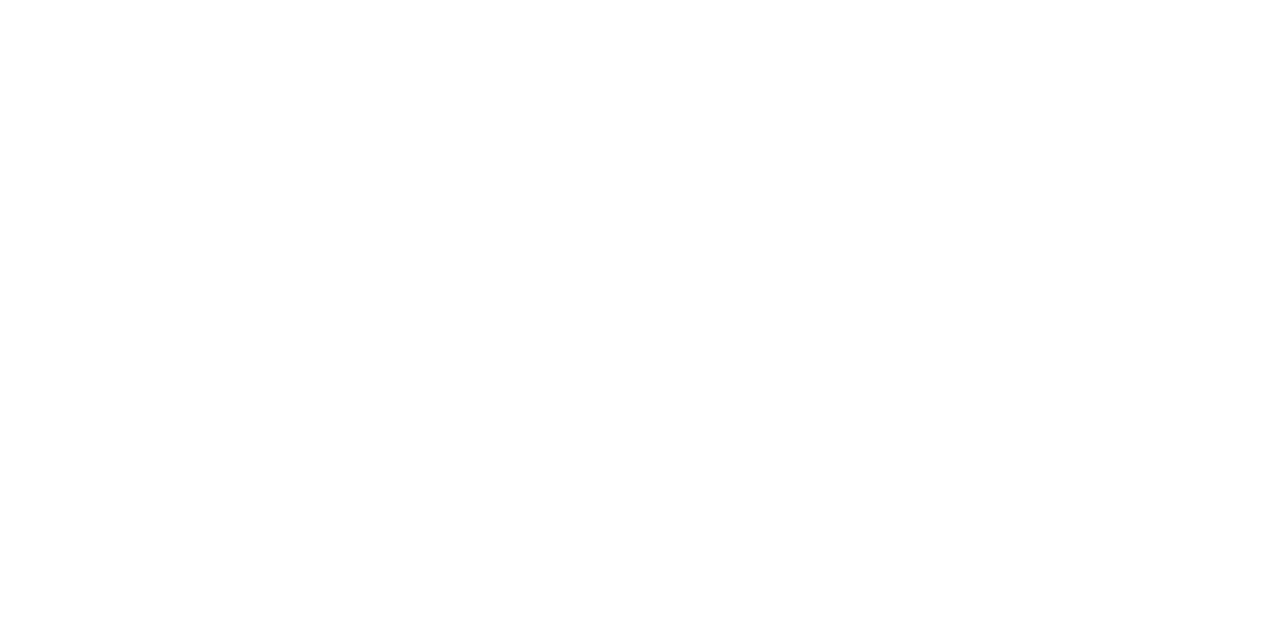
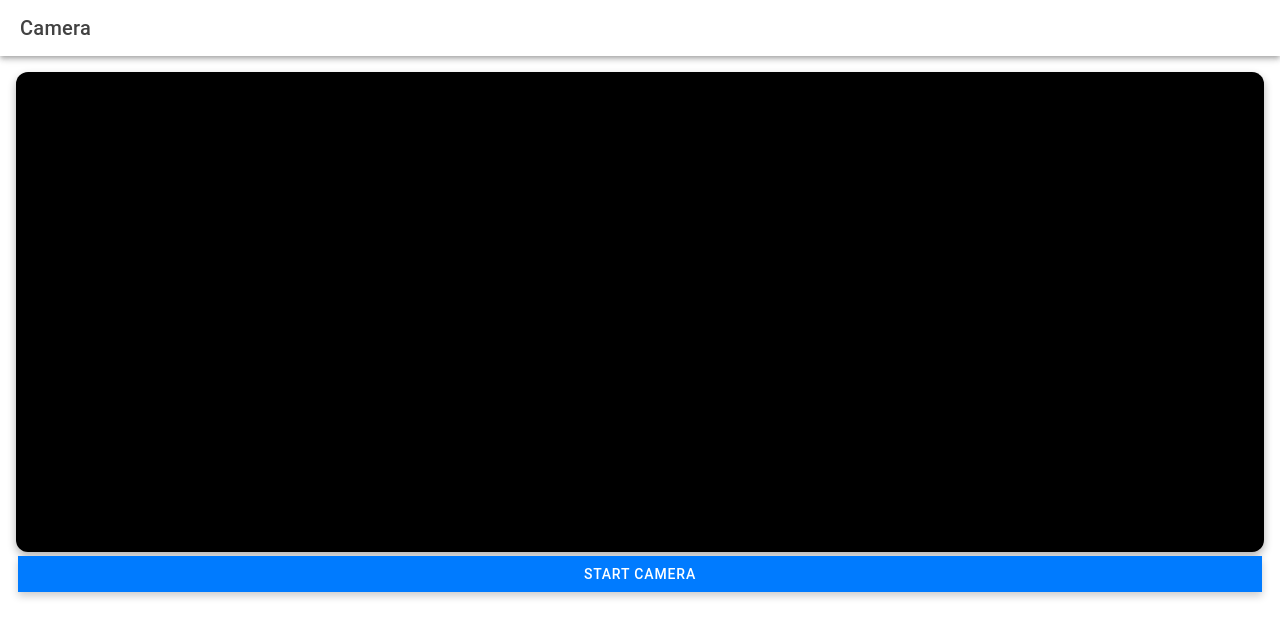
Before and after one commit to Lucifer29082002/SignVerse, a React (Vite) app: page /camera in a window 1280 px wide. Shown: the top 638 px of the page. Built offline with nearby package versions, Linux system fonts and the light colour scheme.

Commit message:
added camera page

```diff
--- a/package.json
+++ b/package.json
@@ -13,9 +13,12 @@
   },
   "dependencies": {
     "@capacitor/app": "6.0.1",
+    "@capacitor/camera": "^6.0.2",
     "@capacitor/core": "6.1.2",
+    "@capacitor/filesystem": "^6.0.1",
     "@capacitor/haptics": "6.0.1",
     "@capacitor/keyboard": "6.0.2",
+    "@capacitor/preferences": "^6.0.2",
     "@capacitor/status-bar": "6.0.1",
     "@ionic/react": "^8.0.0",
     "@ionic/react-router": "^8.0.0",
--- a/src/App.tsx
+++ b/src/App.tsx
@@ -2,6 +2,7 @@
 import { IonApp, IonRouterOutlet, setupIonicReact } from '@ionic/react';
 import { IonReactRouter } from '@ionic/react-router';
 import Home from './pages/Home';
+import CameraPage from './pages/CameraPage/CameraPage';
 
 /* Core CSS required for Ionic components to work properly */
 import '@ionic/react/css/core.css';
@@ -39,12 +40,9 @@
   <IonApp>
     <IonReactRouter>
       <IonRouterOutlet>
-        <Route exact path="/home">
-          <Home />
-        </Route>
-        <Route exact path="/">
-          <Redirect to="/home" />
-        </Route>
+        <Route exact path="/home"><Home /></Route>
+        <Route exact path="/camera" component={CameraPage} />
+        <Route exact path="/"><Redirect to="/home" /></Route>
       </IonRouterOutlet>
     </IonReactRouter>
   </IonApp>
--- a/src/components/ExploreContainer.tsx
+++ b/src/components/ExploreContainer.tsx
@@ -7,6 +7,7 @@
     <div id="container">
       <strong>Ready to create an app?</strong>
       <p>Start with Ionic <a target="_blank" rel="noopener noreferrer" href="https://ionicframework.com/docs/components">UI Components</a></p>
+      <p>Camera Page <a target="_blank" rel="noopener noreferrer" href="/camera">Camera Page</a></p>
     </div>
   );
 };
--- /dev/null
+++ b/src/pages/CameraPage/CameraPage.css
@@ -0,0 +1,83 @@
+/* General Styles */
+.ion-padding {
+    padding: 16px;
+  }
+
+  .video-container {
+    position: relative; /* Positioning context for recording indicator */
+    display: flex;
+    justify-content: center;
+    align-items: center;
+    height: 60vh; /* Adjusted height for better responsiveness */
+    background-color: #000; /* Darker background for video */
+    border-radius: 12px; /* Rounded corners for video container */
+    overflow: hidden; /* Ensure video doesn't overflow container */
+    box-shadow: 0 4px 8px rgba(0, 0, 0, 0.3); /* Add shadow for depth */
+  }
+
+  video {
+    width: 100%;
+    height: 100%; /* Ensure video fills container */
+    object-fit: cover; /* Maintain aspect ratio without stretching */
+  }
+
+  /* Styles for recording indicator */
+  .recording-indicator {
+    position: absolute; /* Positioned relative to the video container */
+    top: 16px;
+    left: 16px;
+    display: flex;
+    align-items: center;
+    background-color: rgba(255, 0, 0, 0.9);
+    padding: 8px 16px;
+    border-radius: 25px;
+    color: #fff;
+    font-weight: bold;
+    font-size: 16px;
+    box-shadow: 0 6px 12px rgba(0, 0, 0, 0.2); /* Enhanced shadow for better visibility */
+    z-index: 10; /* Ensure it stays on top of other elements */
+  }
+
+  /* Styles for buttons */
+  ion-button {
+    --border-radius: 12px;
+    --box-shadow: 0 4px 8px rgba(0, 0, 0, 0.2);
+    --background: #007bff; /* Primary button color */
+    --color: #fff; /* Text color for buttons */
+    --padding-start: 18px; /* Increased padding for a more spacious look */
+    --padding-end: 18px;
+    --margin-bottom: 12px; /* Space between buttons */
+  }
+
+  ion-button[disabled] {
+    --background: #ccc; /* Background color for disabled state */
+    --color: #666; /* Text color for disabled state */
+    --box-shadow: none; /* Remove shadow for disabled buttons */
+  }
+
+  /* Styles for recorded videos list */
+  .recorded-videos {
+    margin-top: 20px;
+  }
+
+  .video-item {
+    margin-bottom: 20px;
+  }
+
+  /* Media Queries for Responsiveness */
+  @media (max-width: 768px) {
+    .video-container {
+      height: 50vh; /* Adjust height for smaller screens */
+    }
+
+    ion-button {
+      width: 100%; /* Make buttons full-width on smaller screens */
+      margin-bottom: 10px; /* Space between buttons */
+    }
+
+    .recording-indicator {
+      top: 10px; /* Adjust position for smaller screens */
+      left: 10px;
+      font-size: 14px; /* Smaller font size for smaller screens */
+    }
+  }
--- /dev/null
+++ b/src/pages/CameraPage/CameraPage.tsx
@@ -0,0 +1,135 @@
+import React, { useState, useRef, useEffect } from 'react';
+import { IonContent, IonHeader, IonPage, IonTitle, IonToolbar, IonButton } from '@ionic/react';
+import './CameraPage.css';
+
+const CameraPage: React.FC = () => {
+  const videoRef = useRef<HTMLVideoElement | null>(null);
+  const mediaRecorderRef = useRef<MediaRecorder | null>(null);
+  const [recordedChunks, setRecordedChunks] = useState<Blob[]>([]);
+  const [isRecording, setIsRecording] = useState(false);
+  const [timer, setTimer] = useState(0);
+  const timerIntervalRef = useRef<NodeJS.Timeout | null>(null);
+  const [cameraStream, setCameraStream] = useState<MediaStream | null>(null);
+  const [recordedVideos, setRecordedVideos] = useState<{url: string, blob: Blob}[]>([]);
+
+  const startStopCamera = async () => {
+    if (cameraStream) {
+      // Stop the current camera stream
+      cameraStream.getTracks().forEach(track => track.stop());
+      setCameraStream(null);
+      setIsRecording(false);
+      setRecordedChunks([]);
+      setRecordedVideos([]);
+    } else {
+      // Start a new camera stream
+      if (navigator.mediaDevices && navigator.mediaDevices.getUserMedia) {
+        try {
+          const stream = await navigator.mediaDevices.getUserMedia({ video: true, audio: true });
+          if (videoRef.current) {
+            videoRef.current.srcObject = stream;
+            videoRef.current.play(); // Ensure the video starts playing
+          }
+          setCameraStream(stream);
+          mediaRecorderRef.current = new MediaRecorder(stream);
+          mediaRecorderRef.current.ondataavailable = (event) => {
+            if (event.data.size > 0) {
+              setRecordedChunks((prev) => [...prev, event.data]);
+            }
+          };
+        } catch (error) {
+          console.error('Error accessing media devices:', error);
+        }
+      }
+    }
+  };
+
+  const toggleRecording = () => {
+    if (isRecording) {
+      if (mediaRecorderRef.current) {
+        mediaRecorderRef.current.stop();
+        setIsRecording(false);
+        if (timerIntervalRef.current) {
+          clearInterval(timerIntervalRef.current);
+        }
+      }
+    } else {
+      if (mediaRecorderRef.current) {
+        mediaRecorderRef.current.start();
+        setIsRecording(true);
+        setTimer(0);
+        timerIntervalRef.current = setInterval(() => {
+          setTimer((prev) => prev + 1);
+        }, 1000);
+      }
+    }
+  };
+
+  const saveVideo = () => {
+    const blob = new Blob(recordedChunks, { type: 'video/mp4' });
+    const url = window.URL.createObjectURL(blob);
+
+    setRecordedVideos(prev => [...prev, { url, blob }]);
+
+    const a = document.createElement('a');
+    a.style.display = 'none';
+    a.href = url;
+    a.download = `video_${new Date().getTime()}.mp4`;
+    document.body.appendChild(a);
+    a.click();
+    document.body.removeChild(a); // Clean up the link element
+
+    // Optionally, revoke the object URL to free memory
+    setTimeout(() => {
+      window.URL.revokeObjectURL(url);
+    }, 1000);
+
+    alert('Video saved!');
+  };
+
+  const formatTime = (time: number) => {
+    const minutes = Math.floor(time / 60);
+    const seconds = time % 60;
+    return `${String(minutes).padStart(2, '0')}:${String(seconds).padStart(2, '0')}`;
+  };
+
+  return (
+    <IonPage>
+      <IonHeader>
+        <IonToolbar>
+          <IonTitle>Camera</IonTitle>
+        </IonToolbar>
+      </IonHeader>
+      <IonContent className="ion-padding">
+        <div className="video-container">
+          <video ref={videoRef} autoPlay />
+          {isRecording && (
+            <div className="recording-indicator">
+              <p>Recording... {formatTime(timer)}</p>
+            </div>
+          )}
+        </div>
+        <IonButton expand="full" onClick={startStopCamera}>
+          {cameraStream ? 'Stop Camera' : 'Start Camera'}
+        </IonButton>
+        {cameraStream && (
+          <>
+            <IonButton expand="full" onClick={toggleRecording}>
+              {isRecording ? 'Stop Recording' : 'Start Recording'}
+            </IonButton>
+            <IonButton expand="full" onClick={saveVideo}>Save Video</IonButton>
+          </>
+        )}
+        <div className="recorded-videos">
+          {recordedVideos.map((video, index) => (
+            <div key={index} className="video-item">
+              <video src={video.url} controls width="100%" />
+              <IonButton expand="full" onClick={() => window.open(video.url)}>Open in new tab</IonButton>
+            </div>
+          ))}
+        </div>
+      </IonContent>
+    </IonPage>
+  );
+};
+
+export default CameraPage;
--- a/src/pages/Home.tsx
+++ b/src/pages/Home.tsx
@@ -7,13 +7,13 @@
     <IonPage>
       <IonHeader>
         <IonToolbar>
-          <IonTitle>Blank</IonTitle>
+          <IonTitle>SignVerse</IonTitle>
         </IonToolbar>
       </IonHeader>
       <IonContent fullscreen>
         <IonHeader collapse="condense">
           <IonToolbar>
-            <IonTitle size="large">Blank</IonTitle>
+            <IonTitle size="large">SignVerese</IonTitle>
           </IonToolbar>
         </IonHeader>
         <ExploreContainer />
```
Also changed, not shown: 1 other file (tests, documents, lock files or other folders).
